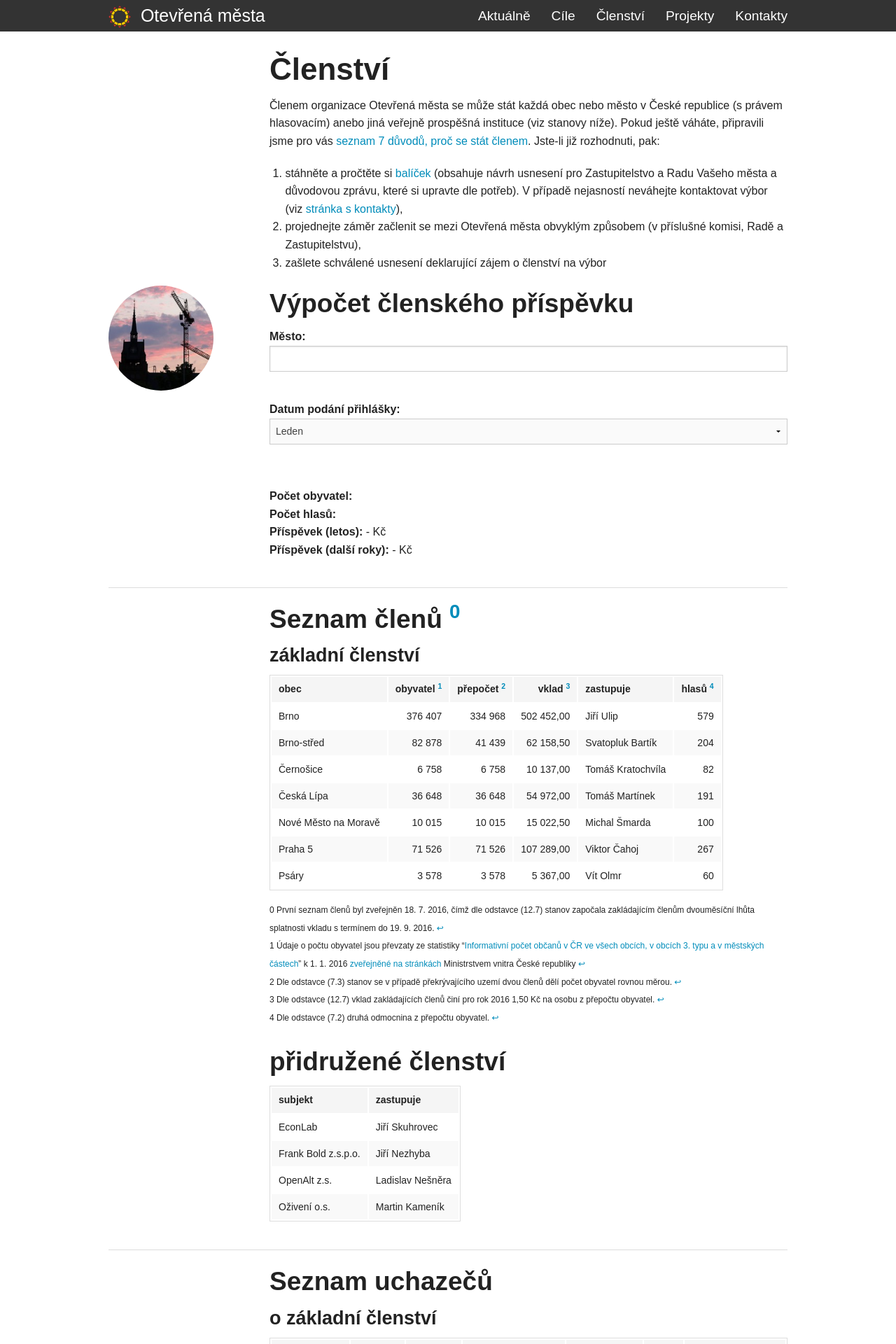
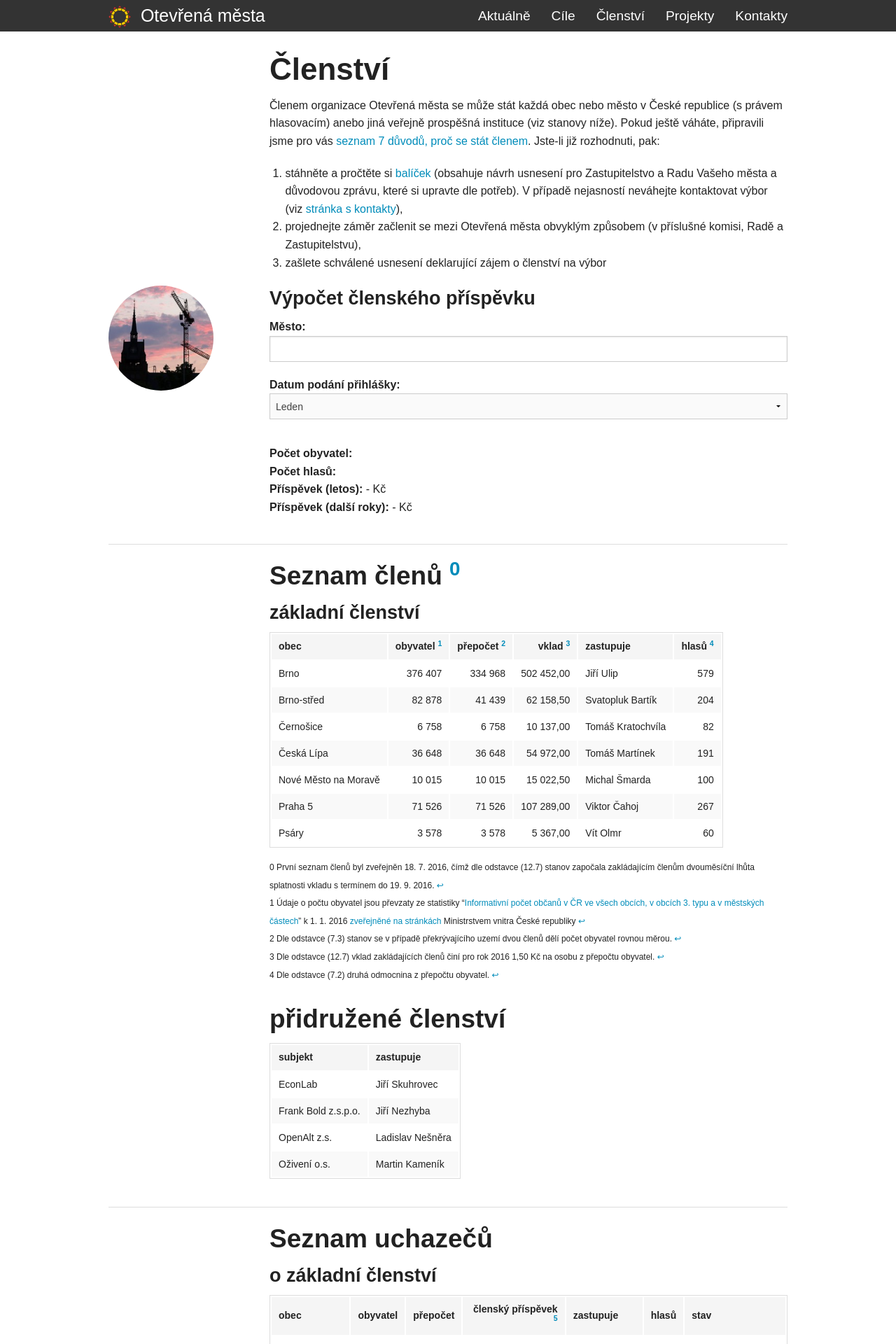
Before and after one commit to otevrenamesta/otevrenamesta.github.io, a Jekyll site: the page built from pages/clenstvi_new.md, in a window 1280 px wide. Shown: the top 1920 px of the page at 70% size. Built offline with Jekyll 4.4.1, drawn with Linux system fonts in a browser that asks for light colours; nearby versions of some CDN libraries; library files that are not in the unit come from our copies.

Commit message:
calculator: visual improvement

```diff
--- a/_includes/calc.html
+++ b/_includes/calc.html
@@ -1,5 +1,5 @@
 <strong>Město: </strong> <input type="text" name="url" width="25"/>
-<br>
+
  <strong>Datum podání přihlášky: </strong>
    <select id="dateOfSignup" onChange="readMonths()">
      <option value="0">Leden</option>
@@ -17,7 +17,7 @@
    </select>
 
 
- <br><strong>Počet obyvatel: </strong>
+<strong>Počet obyvatel: </strong>
  <span id="residents" markdown="1"></span>
  <br><strong>Počet hlasů: </strong>
  <span id="votes" markdown="1" ></span>
--- a/pages/clenstvi_new.md
+++ b/pages/clenstvi_new.md
@@ -32,7 +32,7 @@ image:
 ![Construction at the Town Hall](/media/thumbnails/construction.jpg)
 
 
-## Výpočet členského příspěvku
+### Výpočet členského příspěvku
 {% include calc.html %}
 ----
 
```
